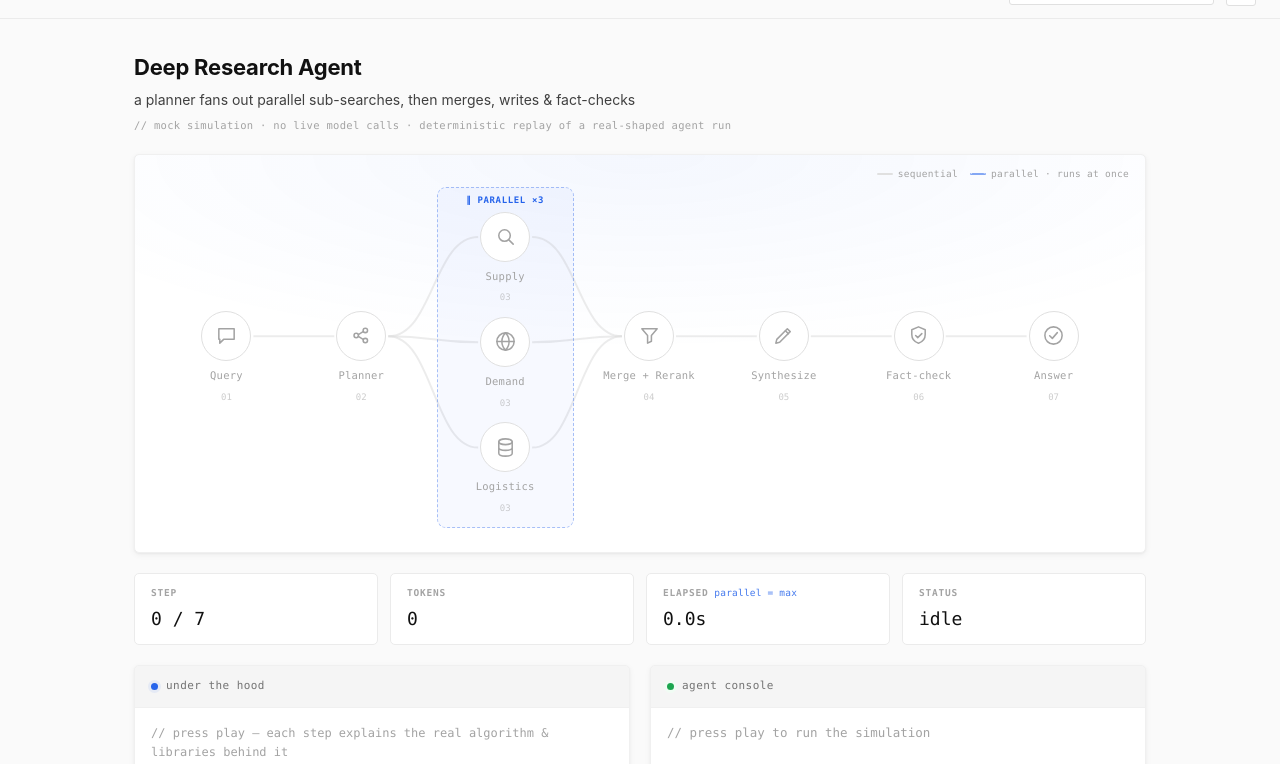
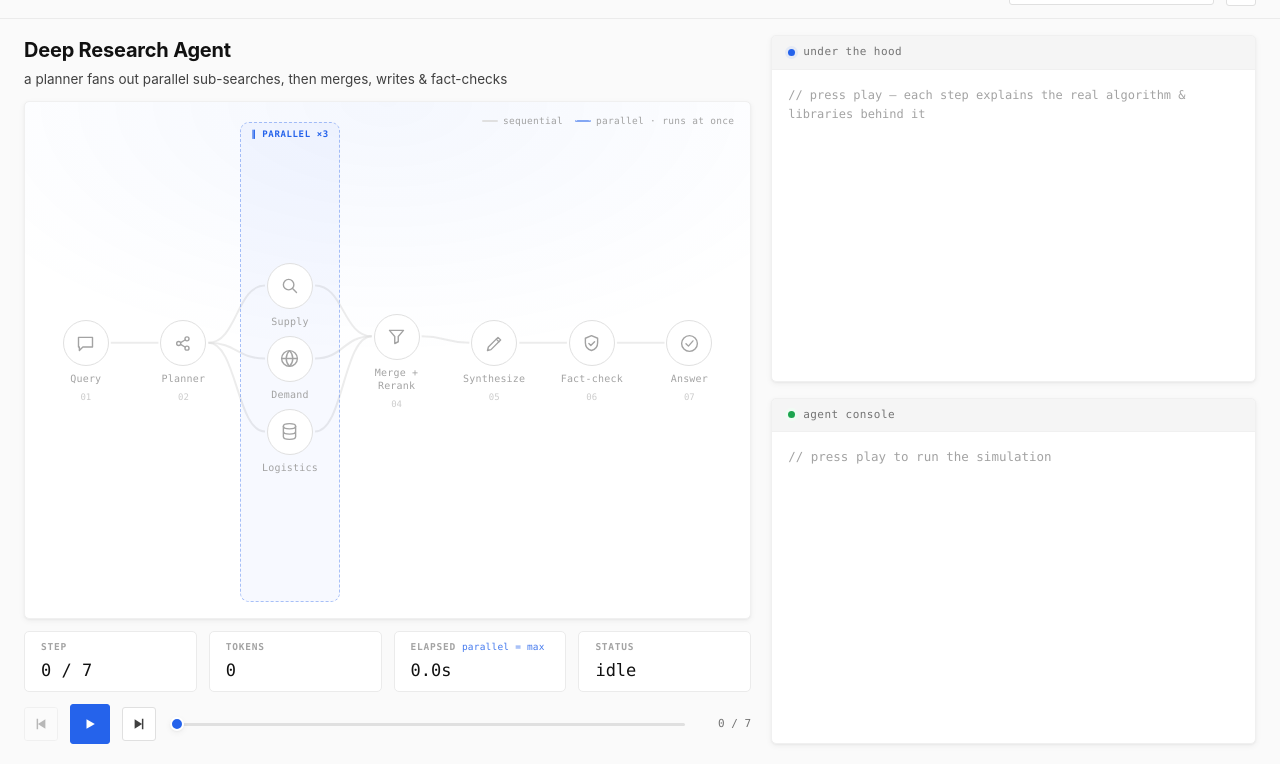
Before and after one commit to Chitransh-Saxena/agent-flow, a plain HTML site: page ui/index.html in a window 1280 px wide. Shown: the part 36-800 px from the top of the page. Drawn offline with Linux system fonts and the light colour scheme.

Commit message:
Calmer step pacing + a one-frame cockpit layout that fits the whole player
Pacing: slow the per-step dwell (clamped 1.5-3.2s, +0.9s on streamed
steps) and lengthen the packet glide, so each step is readable instead of
snapping past.

Layout: on wide viewports the player becomes a two-column cockpit — title,
diagram, meters and the transport/slider stack down the left; the two
reading panels fill the full-height right column — so the diagram, the text
and the slider are all visible in one frame with no page scroll. Built with
grid-areas over the existing markup. Short/mobile viewports fall back to the
normal vertical scroll (panels stack, board scrolls horizontally) so nothing
is clipped or congested. Also compact the board (smaller icons, one shared
step number per parallel column) to earn the vertical room.

```diff
--- a/ui/app.js
+++ b/ui/app.js
@@ -191,7 +191,7 @@
     const dot = svgEl("circle", "pipe-packet");
     dot.setAttribute("r", "4.5");
     packetLayer.appendChild(dot);
-    const dur = 520;
+    const dur = 720;
     const start = performance.now();
     function frame(now) {
       const t = clamp((now - start) / dur, 0, 1);
@@ -394,8 +394,13 @@
 
   // ---- playback ----------------------------------------------------------
   function dwell(colIndex) {
-    if (prefersReducedMotion) return 700;
-    return clamp(colMs(columns[colIndex]) * 0.85, 900, 2200);
+    if (prefersReducedMotion) return 900;
+    const col = columns[colIndex];
+    // calmer cadence — give each step room to be read, and streamed answers
+    // extra time to finish typing before the next step begins
+    let ms = clamp(colMs(col) * 1.15, 1500, 3200);
+    if (col.some((s) => s.stream)) ms += 900;
+    return ms;
   }
   function play() {
     if (playing) return;
--- a/ui/style.css
+++ b/ui/style.css
@@ -198,23 +198,28 @@ html[data-theme="dark"] .icon-moon { display: block; }
 .error-banner strong { font-weight: 700; }
 
 /* ==========================================================================
-   Layout — the workflow player is a single centered column
+   Layout — a single centered column by default (mobile-first / short screens);
+   on a large enough viewport it becomes a fixed app-shell that fits one frame
+   (see the app-shell media query at the very bottom).
    ========================================================================== */
 
+.app { display: flex; flex-direction: column; min-height: 100%; }
+
 .stage-wrap {
-  max-width: 1060px;
+  width: 100%;
+  max-width: 1080px;
   margin: 0 auto;
-  padding: var(--space-8) var(--space-6);
+  padding: var(--space-6) var(--space-6) var(--space-8);
   display: flex;
   flex-direction: column;
-  gap: var(--space-5);
+  gap: var(--space-4);
 }
 
-.wf-head { }
-.wf-title { font-size: 22px; font-weight: 700; letter-spacing: -0.01em; color: var(--text); }
-.wf-subtitle { margin-top: 5px; font-size: 14px; color: var(--text-2); }
+.wf-head { flex: none; }
+.wf-title { font-size: 20px; font-weight: 700; letter-spacing: -0.01em; color: var(--text); }
+.wf-subtitle { margin-top: 4px; font-size: 13.5px; color: var(--text-2); }
 .wf-note {
-  margin-top: var(--space-2);
+  margin-top: 6px;
   font-family: var(--font-mono); font-size: 10.5px; letter-spacing: 0.03em; color: var(--text-4);
 }
 
@@ -241,14 +246,15 @@ html[data-theme="dark"] .icon-moon { display: block; }
 
 .board {
   position: relative;
-  padding: var(--space-8) var(--space-8) var(--space-6);
+  flex: none;
+  padding: var(--space-6) var(--space-6) var(--space-5);
   background:
     radial-gradient(120% 90% at 50% 0%, color-mix(in srgb, var(--accent) 5%, transparent), transparent 55%),
     var(--surface);
   overflow: hidden;
 }
-@media (max-width: 780px) {
-  .board { overflow-x: auto; padding: var(--space-6) var(--space-5); }
+@media (max-width: 820px) {
+  .board { overflow-x: auto; padding: var(--space-5) var(--space-4); }
 }
 
 .board__legend {
@@ -263,12 +269,13 @@ html[data-theme="dark"] .icon-moon { display: block; }
 
 .pipeline {
   position: relative;
+  height: 100%;
   display: flex;
   align-items: center;
   justify-content: space-between;
   gap: var(--space-4);
-  min-width: 700px;
-  min-height: 150px;
+  min-width: 680px;
+  min-height: 236px;
 }
 
 /* the SVG connector overlay (edges + flying packets), behind the cards */
@@ -278,7 +285,7 @@ html[data-theme="dark"] .icon-moon { display: block; }
   stroke: var(--border-strong);
   stroke-width: 2;
   opacity: 0.6;
-  transition: stroke 320ms ease, opacity 320ms ease;
+  transition: stroke 420ms ease, opacity 420ms ease;
 }
 .edge.is-lit {
   stroke: var(--accent);
@@ -295,23 +302,25 @@ html[data-theme="dark"] .icon-moon { display: block; }
   position: relative;
   z-index: 1;
   flex: 1 1 0;
-  min-width: 76px;
+  min-width: 72px;
   align-self: stretch;
   display: flex;
   flex-direction: column;
   align-items: center;
   justify-content: center;
-  gap: var(--space-4);
+  gap: var(--space-3);
 }
 .pipe-col--parallel {
-  gap: var(--space-3);
-  padding: 24px var(--space-2) var(--space-3);
+  gap: var(--space-2);
+  padding: 20px var(--space-2) var(--space-2);
   border: 1px dashed color-mix(in srgb, var(--accent) 38%, transparent);
   border-radius: var(--radius-lg);
   background: color-mix(in srgb, var(--accent) 3.5%, transparent);
 }
+/* one shared step number reads as one step — don't repeat it per branch */
+.pipe-col--parallel .stage__step { display: none; }
 .pipe-col__tag {
-  position: absolute; top: 6px; left: 50%; transform: translateX(-50%);
+  position: absolute; top: 5px; left: 50%; transform: translateX(-50%);
   white-space: nowrap;
   font-family: var(--font-mono); font-size: 9px; font-weight: 600;
   letter-spacing: 0.07em; text-transform: uppercase;
@@ -324,27 +333,27 @@ html[data-theme="dark"] .icon-moon { display: block; }
   display: flex;
   flex-direction: column;
   align-items: center;
-  gap: var(--space-2);
+  gap: 6px;
   text-align: center;
   cursor: pointer;
 }
 .stage__icon {
   position: relative;
-  width: 50px; height: 50px;
+  width: 46px; height: 46px;
   display: grid; place-items: center;
   border-radius: 50%;
   background: var(--surface);
   border: 1.5px solid var(--border-strong);
   color: var(--text-4);
-  transition: color 260ms ease, border-color 260ms ease, background 260ms ease, transform 260ms ease, box-shadow 260ms ease;
+  transition: color 340ms ease, border-color 340ms ease, background 340ms ease, transform 340ms ease, box-shadow 340ms ease;
 }
-.stage__icon svg { width: 23px; height: 23px; }
+.stage__icon svg { width: 21px; height: 21px; }
 .stage__label {
   font-family: var(--font-mono);
-  font-size: 10.5px; letter-spacing: 0.02em; line-height: 1.3;
+  font-size: 10px; letter-spacing: 0.02em; line-height: 1.3;
   color: var(--text-4);
   max-width: 92px;
-  transition: color 260ms ease;
+  transition: color 340ms ease;
 }
 .stage__step {
   font-family: var(--font-mono); font-size: 9px; color: var(--text-4); opacity: 0.55;
@@ -372,7 +381,7 @@ html[data-theme="dark"] .stage.is-done .stage__icon { color: var(--bg); }
   position: absolute; inset: -3px;
   border-radius: 50%;
   border: 2px solid var(--accent);
-  animation: ringPulse 640ms ease-out forwards;
+  animation: ringPulse 760ms ease-out forwards;
   pointer-events: none;
 }
 @keyframes ringPulse {
@@ -384,14 +393,14 @@ html[data-theme="dark"] .stage.is-done .stage__icon { color: var(--bg); }
    Meters
    ========================================================================== */
 
-.meters { display: flex; gap: var(--space-3); flex-wrap: wrap; }
+.meters { display: flex; gap: var(--space-3); flex-wrap: wrap; flex: none; }
 .meter {
-  flex: 1 1 0; min-width: 116px;
+  flex: 1 1 0; min-width: 112px;
   background: var(--surface);
   border: 1px solid var(--border);
   border-radius: var(--radius);
-  padding: var(--space-3) var(--space-4);
-  display: flex; flex-direction: column; gap: 5px;
+  padding: var(--space-2) var(--space-4);
+  display: flex; flex-direction: column; gap: 3px;
 }
 .meter__label {
   font-family: var(--font-mono); font-size: 9.5px; font-weight: 600;
@@ -403,7 +412,7 @@ html[data-theme="dark"] .stage.is-done .stage__icon { color: var(--bg); }
   text-transform: none; color: var(--accent); opacity: 0.85;
 }
 .meter__value {
-  font-family: var(--font-mono); font-size: 18px; font-weight: 500;
+  font-family: var(--font-mono); font-size: 17px; font-weight: 500;
   color: var(--text); font-feature-settings: "tnum";
   transition: color 200ms ease;
 }
@@ -417,16 +426,18 @@ html[data-theme="dark"] .stage.is-done .stage__icon { color: var(--bg); }
 .panels {
   display: grid;
   grid-template-columns: minmax(0, 1fr) minmax(0, 1fr);
-  gap: var(--space-5);
+  gap: var(--space-4);
   align-items: stretch;
+  flex: none;
 }
-@media (max-width: 880px) { .panels { grid-template-columns: 1fr; } }
+@media (max-width: 820px) { .panels { grid-template-columns: 1fr; } }
 
 .console__head {
   display: flex; align-items: center; gap: var(--space-2);
-  padding: var(--space-3) var(--space-4);
+  padding: var(--space-2) var(--space-4);
   border-bottom: 1px solid var(--line);
   background: var(--surface-2);
+  flex: none;
 }
 .console__dot {
   width: 7px; height: 7px; border-radius: 50%;
@@ -448,7 +459,7 @@ html[data-theme="dark"] .stage.is-done .stage__icon { color: var(--bg); }
 .uth { padding: 0; overflow: hidden; display: flex; flex-direction: column; }
 .uth__body {
   padding: var(--space-4);
-  min-height: 156px; max-height: 264px; overflow-y: auto;
+  min-height: 150px; max-height: 248px; overflow-y: auto;
   display: flex; flex-direction: column; gap: var(--space-4);
 }
 .uth__hint { font-family: var(--font-mono); font-size: 12px; color: var(--text-4); line-height: 1.6; }
@@ -484,7 +495,7 @@ html[data-theme="dark"] .stage.is-done .stage__icon { color: var(--bg); }
 .console { padding: 0; overflow: hidden; display: flex; flex-direction: column; }
 .console__body {
   padding: var(--space-4);
-  min-height: 156px; max-height: 264px; overflow-y: auto;
+  min-height: 150px; max-height: 248px; overflow-y: auto;
   display: flex; flex-direction: column; gap: var(--space-3);
   font-family: var(--font-mono); font-size: 12.5px; line-height: 1.5;
 }
@@ -517,7 +528,7 @@ html[data-theme="dark"] .stage.is-done .stage__icon { color: var(--bg); }
 .logline--fork { margin-bottom: -2px; }
 .logline__fork {
   font-size: 10px; letter-spacing: 0.03em; color: var(--accent);
-  padding-left: 2px; border-left: 2px solid color-mix(in srgb, var(--accent) 45%, transparent);
+  border-left: 2px solid color-mix(in srgb, var(--accent) 45%, transparent);
   padding-left: 8px;
 }
 
@@ -525,7 +536,7 @@ html[data-theme="dark"] .stage.is-done .stage__icon { color: var(--bg); }
    Transport (playback controls)
    ========================================================================== */
 
-.transport { display: flex; align-items: center; gap: var(--space-3); }
+.transport { display: flex; align-items: center; gap: var(--space-3); flex: none; }
 .transport__btn {
   display: inline-flex; align-items: center; justify-content: center;
   width: 34px; height: 34px; flex-shrink: 0;
@@ -574,15 +585,69 @@ html[data-theme="dark"] .transport__btn--primary { color: var(--bg); }
    ========================================================================== */
 
 .footer {
-  max-width: 1060px; margin: 0 auto;
-  padding: 0 var(--space-6) var(--space-8);
+  width: 100%; max-width: 1080px; margin: 0 auto;
+  padding: 0 var(--space-6) var(--space-6);
   font-family: var(--font-mono); font-size: 10.5px; color: var(--text-4);
 }
 
 @media (max-width: 720px) {
-  .stage-wrap { padding: var(--space-5) var(--space-4); }
+  .stage-wrap { padding: var(--space-4) var(--space-4) var(--space-6); }
   .meters { gap: var(--space-2); }
   .meter { min-width: calc(50% - var(--space-2)); }
+}
+
+/* ==========================================================================
+   App-shell — on a large enough viewport, lock the whole player into one
+   frame: no page scroll, the board sits up top, the panels fill the middle
+   (scrolling internally), and the meters + transport stay pinned in view.
+   Below this threshold we fall back to the normal scrolling column above,
+   so short/mobile screens never get clipped or congested.
+   ========================================================================== */
+
+@media (min-width: 1200px) and (min-height: 560px) {
+  html, body { overflow: hidden; }
+  .app { height: 100vh; overflow: hidden; }
+  .topbar { flex: 0 0 auto; }
+
+  /* two-column cockpit: title + diagram + meters + slider stack down the
+     LEFT; the two reading panels fill the full-height RIGHT column. Uses
+     grid-areas over the existing flat markup, so no HTML regroup is needed. */
+  .stage-wrap {
+    flex: 1 1 auto;
+    min-height: 0;
+    max-width: 1440px;
+    padding: var(--space-4) var(--space-6) var(--space-5);
+    display: grid;
+    grid-template-columns: minmax(0, 1.5fr) minmax(340px, 1fr);
+    grid-template-rows: auto minmax(0, 1fr) auto auto;
+    grid-template-areas:
+      "head      panels"
+      "board     panels"
+      "meters    panels"
+      "transport panels";
+    column-gap: var(--space-5);
+    row-gap: var(--space-3);
+    overflow: hidden;
+  }
+  .wf-head   { grid-area: head; }
+  /* clip, not scroll: the lit-edge glow / packet drop-shadow paints a few px
+     outside the pipeline box, and overflow:auto would turn that into stray
+     scrollbars. Content itself always fits at this breakpoint. */
+  .board     { grid-area: board; height: auto; min-height: 0; overflow: hidden; padding: var(--space-5) var(--space-5) var(--space-4); }
+  .meters    { grid-area: meters; }
+  .transport { grid-area: transport; }
+  .panels {
+    grid-area: panels;
+    display: flex;
+    flex-direction: column;
+    gap: var(--space-4);
+    min-height: 0;
+  }
+  .uth, .console { flex: 1 1 0; min-height: 0; }
+  .uth__body, .console__body { min-height: 0; max-height: none; flex: 1 1 auto; }
+
+  .wf-note { display: none; } /* reclaim the row; the footer note still says it */
+  .footer  { display: none; }
 }
 
 @media (prefers-reduced-motion: reduce) {
```
